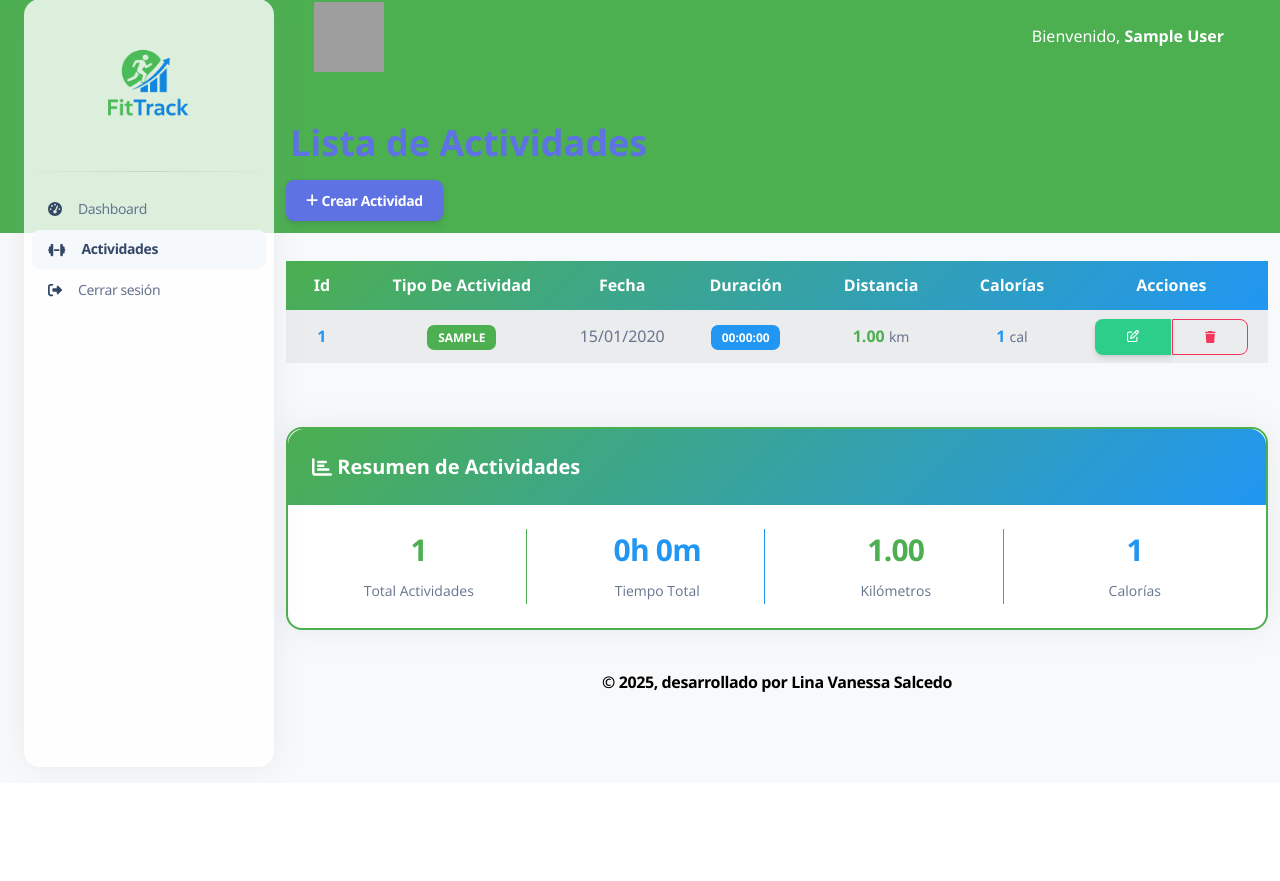
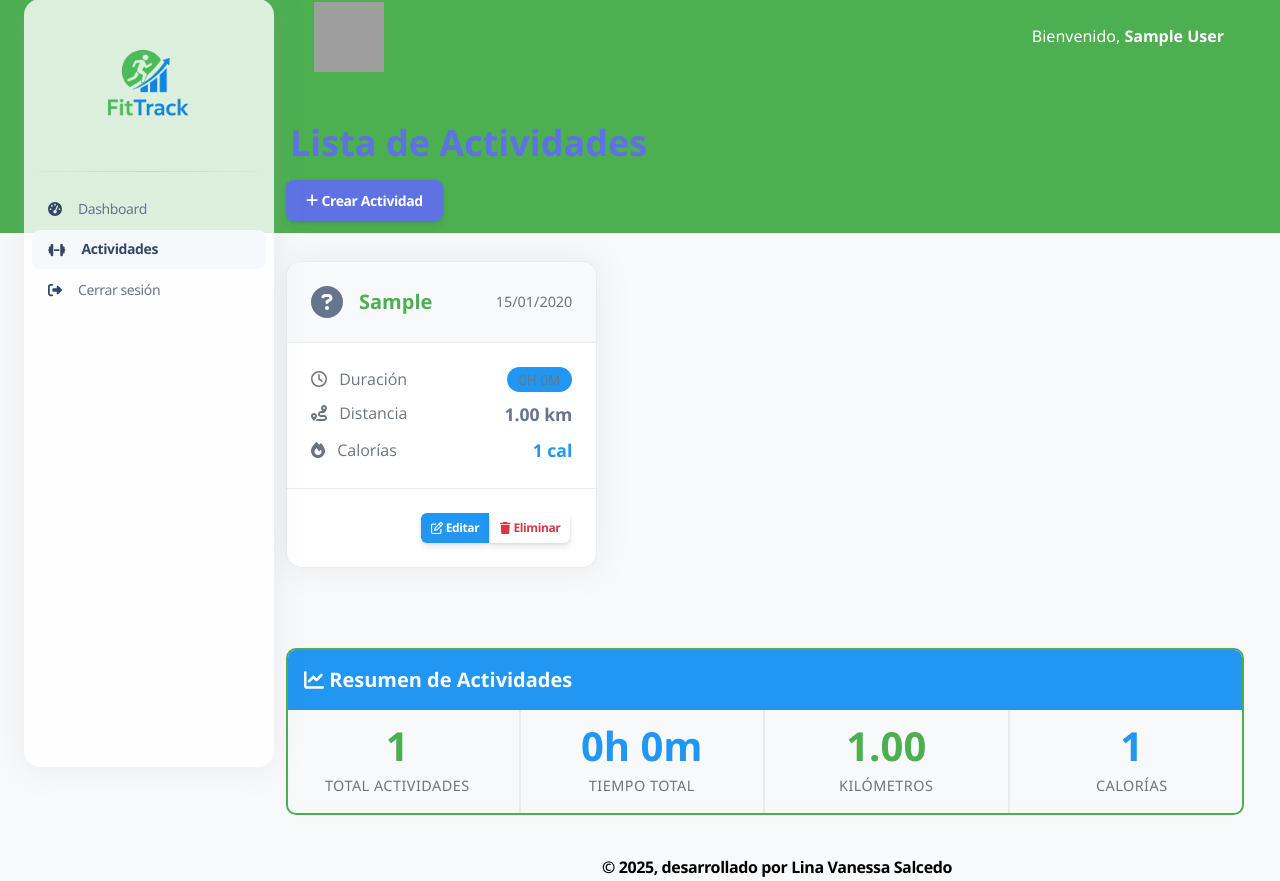
Before and after one commit to Linavs18/FitTrack-sena, a Laravel app: page /activity in a window 1280 px wide. Shown: the part 17-898 px from the top of the page. Before the commit the page ends 793 px from the top, so only its background shows below. Run offline with Laravel 10, Linux system fonts and the light colour scheme; a user stored in the database is signed in; tables that the repository leaves empty hold one stand-in row (values such as "Sample post"); some libraries are stand-ins or nearby versions; grey boxes are pictures that could not be loaded.

Commit message:
feat: Redesign activity page with card-based layout
This change redesigns the activity index page to be more aesthetically pleasing. It replaces the previous table-based layout with a modern card-based layout to display each activity. It also adds new CSS styles for the cards, icons for different activity types, and an improved summary section. The overall color palette has been refined to use different shades of green and complementary colors for a more professional look.

```diff
--- a/fittrack/public/css/costum.css
+++ b/fittrack/public/css/costum.css
@@ -38,6 +38,52 @@ body.register-page {
 
 .sidenav.bg-white {
     background-color: rgba(255, 255, 255, 0.8) !important;
+}
+
+.activity-card {
+    border: 1px solid #e9ecef;
+    border-radius: 15px;
+    transition: all 0.3s ease;
+    background-color: #fff;
+}
+
+.activity-card:hover {
+    transform: translateY(-5px);
+    box-shadow: 0 8px 25px rgba(0, 0, 0, 0.1);
+}
+
+.activity-card-header {
+    background-color: #f8f9fa;
+    border-bottom: 1px solid #e9ecef;
+    display: flex;
+    justify-content: space-between;
+    align-items: center;
+    padding: 1rem 1.5rem;
+}
+
+.activity-card-header h5 {
+    color: #4CAF50;
+    font-weight: 600;
+}
+
+.activity-date {
+    font-size: 0.9rem;
+    color: #6c757d;
+}
+
+.activity-card .card-body {
+    padding: 1.5rem;
+}
+
+.activity-card .card-body span {
+    color: #6c757d;
+}
+
+.activity-card-footer {
+    background-color: #f8f9fa;
+    border-top: 1px solid #e9ecef;
+    padding: 1rem 1.5rem;
+    text-align: right;
 }
 
 /* Título principal */
@@ -226,7 +272,8 @@ body.register-page {
 }
 
 .stats-card-body {
-    padding: 1.5rem;
+    padding: 2rem;
+    background-color: #fff;
 }
 
 .stats-item {
--- a/fittrack/resources/views/activity/index.blade.php
+++ b/fittrack/resources/views/activity/index.blade.php
@@ -15,85 +15,63 @@
 </div>
 
 <div class="row">
-    <div class="col-lg-12 mb-4">
-        <table id="table_data" class="table table-striped align-items-center text-center text-white">
-            <thead style="background: linear-gradient(135deg, #4CAF50, #2196F3); color: white;">
-                <tr>
-                    <th style="color: white">Id</th>
-                    <th style="color: white">Tipo de Actividad</th>
-                    <th style="color: white">Fecha</th>
-                    <th style="color: white">Duración</th>
-                    <th style="color: white">Distancia</th>
-                    <th style="color: white">Calorías</th>
-                    <th style="color: white">Acciones</th>
-                </tr>
-            </thead>
-            <tbody>
-                @foreach ($activities as $activity)
-                <tr>
-                    <td><strong style="color: #2196F3;">{{ $activity->id }}</strong></td>
-                    <td>
-                        <span class="badge" style="background-color: #4CAF50; color: white;">
-                            {{ $activity->type_activity }}
-                        </span>
-                    </td>
-                    <td>{{ \Carbon\Carbon::parse($activity->date)->format('d/m/Y') }}</td>
-                    <td>
+    @forelse ($activities as $activity)
+        @php
+            $activityIcons = [
+                'Caminata' => 'fas fa-walking',
+                'Carrera' => 'fas fa-running',
+                'Ciclismo' => 'fas fa-biking',
+                'Natación' => 'fas fa-swimmer',
+                'Gimnasio' => 'fas fa-dumbbell',
+                'Otro' => 'fas fa-question-circle',
+            ];
+            $icon = $activityIcons[$activity->type_activity] ?? 'fas fa-question-circle';
+        @endphp
+        <div class="col-lg-4 col-md-6 mb-4">
+            <div class="card activity-card h-100">
+                <div class="card-header activity-card-header">
+                    <div class="d-flex align-items-center">
+                        <i class="{{ $icon }} fa-2x me-3"></i>
+                        <h5 class="mb-0">{{ $activity->type_activity }}</h5>
+                    </div>
+                    <span class="activity-date">{{ \Carbon\Carbon::parse($activity->date)->format('d/m/Y') }}</span>
+                </div>
+                <div class="card-body">
+                    <div class="d-flex justify-content-between align-items-center mb-2">
+                        <span><i class="far fa-clock me-2"></i> Duración</span>
                         @php
                             $hours = floor($activity->duration / 3600);
                             $minutes = floor(($activity->duration % 3600) / 60);
-                            $seconds = $activity->duration % 60;
                         @endphp
-                        <span class="badge" style="background-color: #2196F3; color: white;">
-                            {{ sprintf('%02d:%02d:%02d', $hours, $minutes, $seconds) }}
-                        </span>
-                    </td>
-                    <td>
-                        @if($activity->distance)
-                            <strong style="color: #4CAF50;">{{ number_format($activity->distance, 2) }}</strong>
-                            <small class="text-muted">km</small>
-                        @else
-                            <span class="text-muted">-</span>
-                        @endif
-                    </td>
-                    <td>
-                        @if($activity->calories)
-                            <strong style="color: #2196F3;">{{ number_format($activity->calories) }}</strong>
-                            <small class="text-muted">cal</small>
-                        @else
-                            <span class="text-muted">-</span>
-                        @endif
-                    </td>
-                    <td>
-                        <div class="btn-group" role="group">
-                            <a href="{{ route('activity.edit', $activity->id) }}"
-                               class="btn btn-success btn-sm"
-                               title="Editar">
-                                <i class="far fa-edit"></i>
+                        <span class="badge activity-duration-badge">{{ $hours }}h {{ $minutes }}m</span>
+                    </div>
+                    <div class="d-flex justify-content-between align-items-center mb-2">
+                        <span><i class="fas fa-route me-2"></i> Distancia</span>
+                        <strong class="activity-distance">{{ $activity->distance ? number_format($activity->distance, 2) . ' km' : '-' }}</strong>
+                    </div>
+                    <div class="d-flex justify-content-between align-items-center">
+                        <span><i class="fas fa-fire me-2"></i> Calorías</span>
+                        <strong class="activity-calories">{{ $activity->calories ? number_format($activity->calories) . ' cal' : '-' }}</strong>
+                    </div>
+                </div>
+                <div class="card-footer activity-card-footer">
+                    <div class="btn-group">
+                        <a href="{{ route('activity.edit', $activity->id) }}" class="btn btn-sm btn-edit-activity">
+                            <i class="far fa-edit"></i> Editar
                         </a>
-
-                            <button type="button"
-                                    class="btn btn-outline-danger btn-sm"
-                                    onclick="confirmDelete({{ $activity->id }})"
-                                    title="Eliminar">
-                                <i class="fas fa-trash"></i>
+                        <button type="button" class="btn btn-sm btn-delete-activity" onclick="confirmDelete({{ $activity->id }})">
+                            <i class="fas fa-trash"></i> Eliminar
                         </button>
                     </div>
-
-                        <form id="delete-form-{{ $activity->id }}"
-                              action="{{ route('activity.destroy', $activity->id) }}"
-                              method="POST"
-                              style="display: none;">
+                    <form id="delete-form-{{ $activity->id }}" action="{{ route('activity.destroy', $activity->id) }}" method="POST" style="display: none;">
                         @csrf
                         @method('DELETE')
                     </form>
-                    </td>
-                </tr>
-                @endforeach
-            </tbody>
-        </table>
-
-        @if($activities->isEmpty())
+                </div>
+            </div>
+        </div>
+    @empty
+        <div class="col-12">
             <div class="text-center py-5">
                 <div class="alert" style="background: linear-gradient(135deg, #E8F5E8, #E3F2FD); border: 1px solid #4CAF50;">
                     <i class="fas fa-info-circle fa-2x mb-3" style="color: #4CAF50;"></i>
@@ -112,40 +90,32 @@
 @if($activities->count() > 0)
 <div class="row mt-4">
     <div class="col-12">
-        <div class="card" style="border: 2px solid #4CAF50;">
-            <div class="card-header" style="background: linear-gradient(135deg, #4CAF50, #2196F3);">
-                <h5 class="card-title mb-0 text-white">
-                    <i class="fas fa-chart-bar"></i> Resumen de Actividades
-                </h5>
+        <div class="stats-card">
+            <div class="stats-card-header">
+                <h5 class="stats-card-title"><i class="fas fa-chart-line"></i> Resumen de Actividades</h5>
             </div>
             <div class="card-body">
                 <div class="row text-center">
-                    <div class="col-md-3">
-                        <div class="border-end" style="border-color: #4CAF50 !important;">
-                            <h3 style="color: #4CAF50;">{{ $activities->count() }}</h3>
-                            <small class="text-muted">Total Actividades</small>
+                    <div class="col-md-3 stats-item">
+                        <div class="stats-number-green">{{ $activities->count() }}</div>
+                        <div class="stats-label">Total Actividades</div>
                     </div>
-                    </div>
-                    <div class="col-md-3">
-                        <div class="border-end" style="border-color: #2196F3 !important;">
+                    <div class="col-md-3 stats-item">
                         @php
                             $totalDuration = $activities->sum('duration');
                             $totalHours = floor($totalDuration / 3600);
                             $totalMinutes = floor(($totalDuration % 3600) / 60);
                         @endphp
-                            <h3 style="color: #2196F3;">{{ $totalHours }}h {{ $totalMinutes }}m</h3>
-                            <small class="text-muted">Tiempo Total</small>
+                        <div class="stats-number-blue">{{ $totalHours }}h {{ $totalMinutes }}m</div>
+                        <div class="stats-label">Tiempo Total</div>
                     </div>
+                    <div class="col-md-3 stats-item">
+                        <div class="stats-number-green">{{ number_format($activities->whereNotNull('distance')->sum('distance'), 2) }}</div>
+                        <div class="stats-label">Kilómetros</div>
                     </div>
-                    <div class="col-md-3">
-                        <div class="border-end" style="border-color: #4CAF50 !important;">
-                            <h3 style="color: #4CAF50;">{{ number_format($activities->whereNotNull('distance')->sum('distance'), 2) }}</h3>
-                            <small class="text-muted">Kilómetros</small>
-                        </div>
-                    </div>
-                    <div class="col-md-3">
-                        <h3 style="color: #2196F3;">{{ number_format($activities->whereNotNull('calories')->sum('calories')) }}</h3>
-                        <small class="text-muted">Calorías</small>
+                    <div class="col-md-3 stats-item">
+                        <div class="stats-number-blue">{{ number_format($activities->whereNotNull('calories')->sum('calories')) }}</div>
+                        <div class="stats-label">Calorías</div>
                     </div>
                 </div>
             </div>
```
Lines whose indentation alone changed are shown as unchanged.
